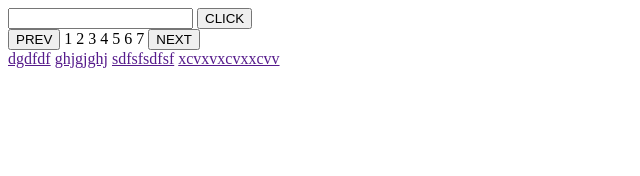
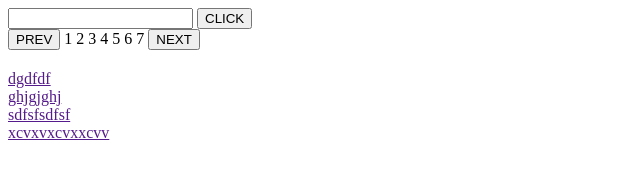
Before and after one commit to Bezruk-OFF/Test-1, a plain HTML site: page index.html in a window 1280 px wide. Shown: the whole page, without its empty margins (0-640 px from the left). Drawn offline with Linux system fonts and the light colour scheme.

Commit message:
commit 11

```diff
--- /dev/null
+++ b/index.css
@@ -0,0 +1,5 @@
+.menu {
+    margin-top: 20px;
+    display: flex;
+    flex-direction: column;
+}
--- a/index.html
+++ b/index.html
@@ -6,6 +6,7 @@
     <meta http-equiv="X-UA-Compatible" content="IE=edge">
     <meta name="viewport" content="width=device-width, initial-scale=1.0">
     <title>Document</title>
+    <link rel="stylesheet" href="./index.css">
 </head>
 
 <body>
```
